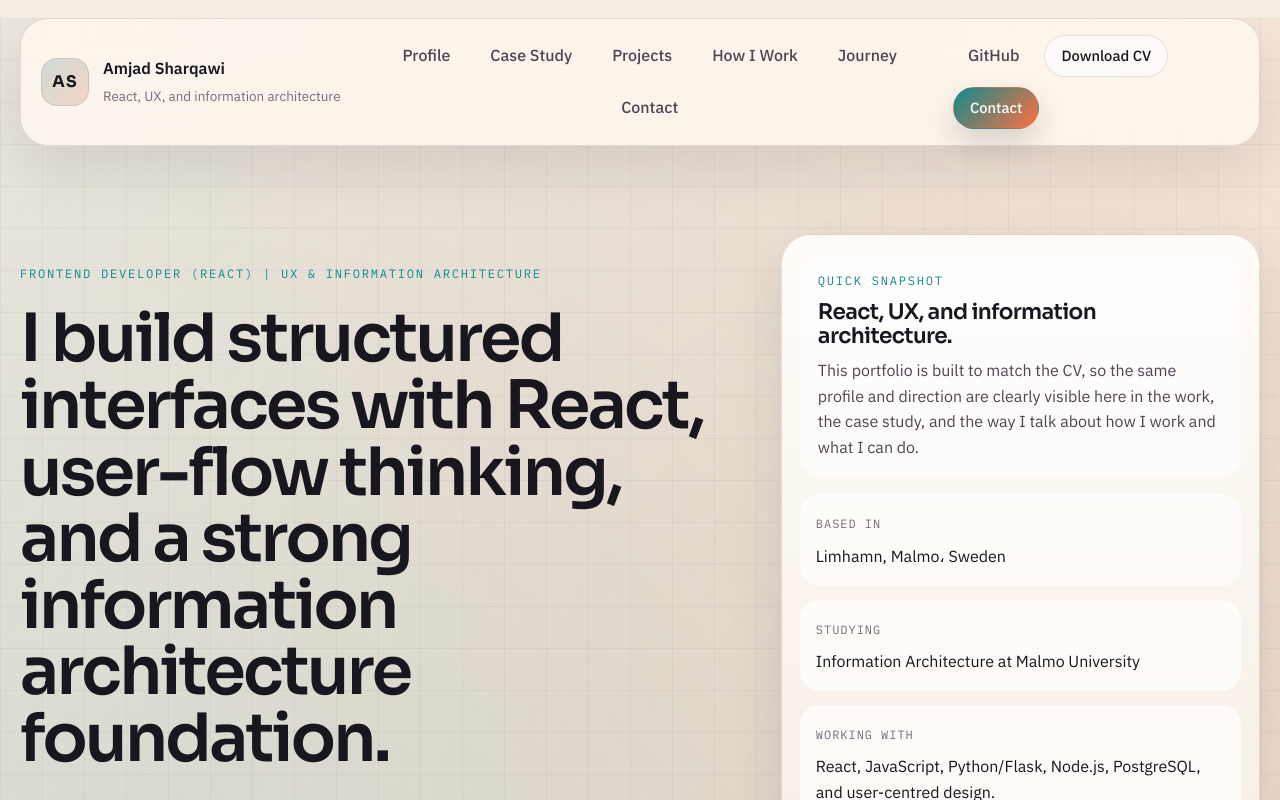
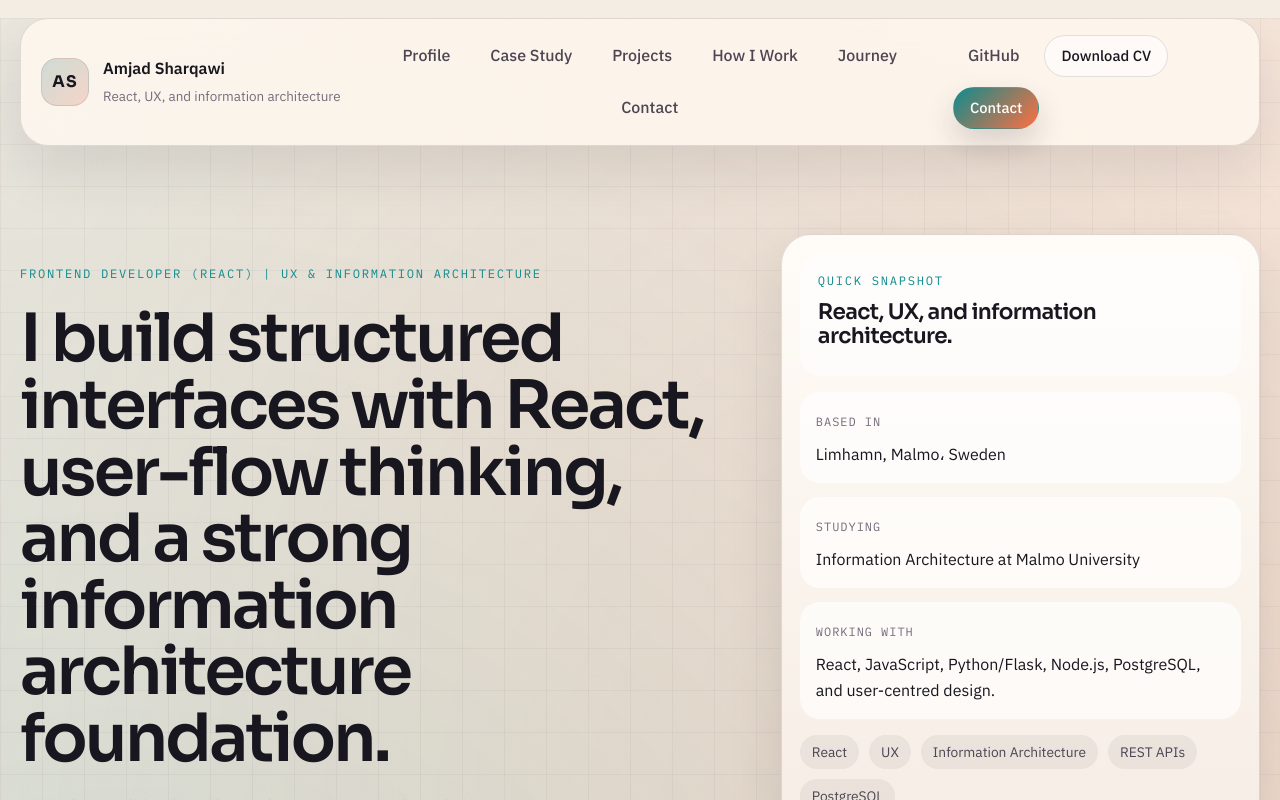
Before and after one commit to Sharqawi02/Portfolio, a React (Vite) app: page / in a window 1280 px wide. Shown: the top 800 px of the page. Built offline with nearby package versions, Linux system fonts and the light colour scheme.

Commit message:
Remove redundant sentence from portfolio copy
Remove a duplicate/redundant sentence in src/App.jsx's about paragraph to tighten the portfolio description and make the copy more concise.

```diff
--- a/src/App.jsx
+++ b/src/App.jsx
@@ -485,7 +485,6 @@ function App() {
               <p className="section-kicker">Quick snapshot</p>
               <h2>React, UX, and information architecture.</h2>
               <p>
-                This portfolio is built to match the CV, so the same profile and direction are clearly visible here in the work, the case study, and the way I talk about how I work and what I can do.
               </p>
             </div>
 
```
